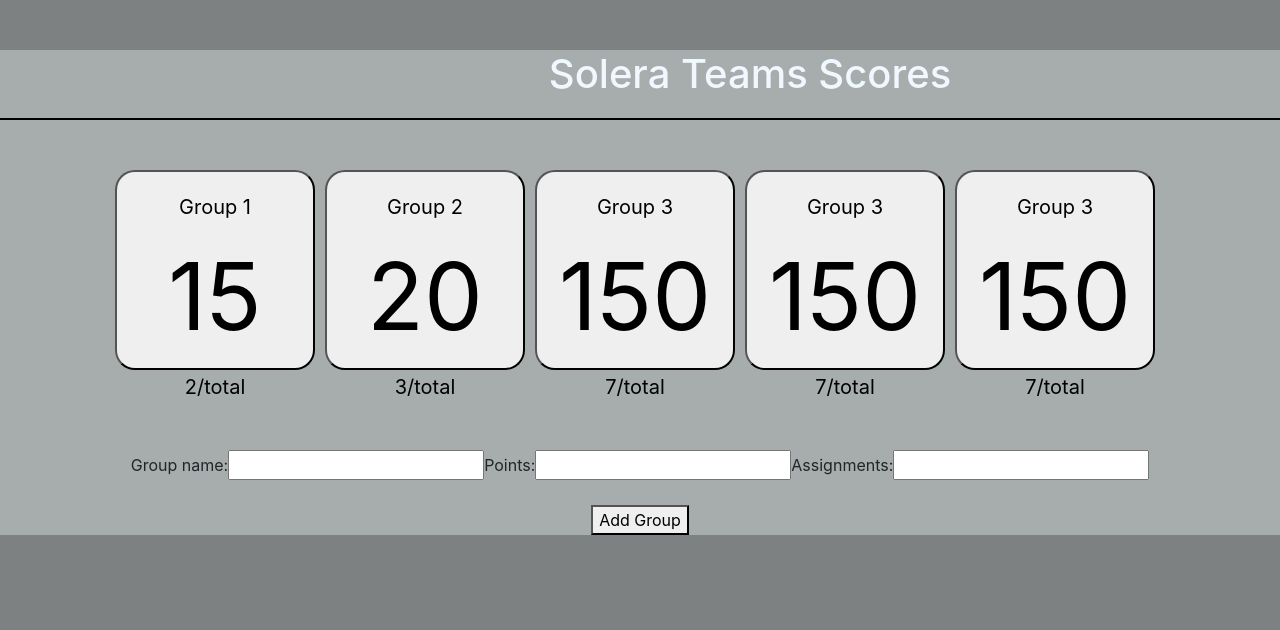
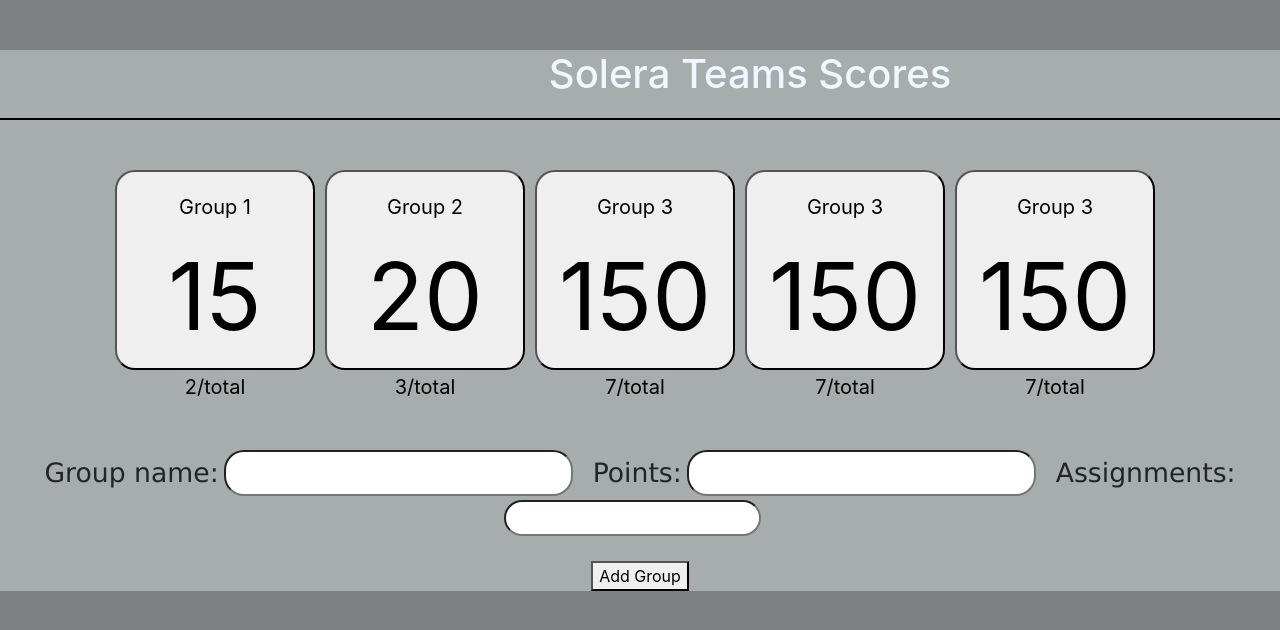
Before and after one commit to jndgoncalves/SoleraBootcampProject, a JavaScript app: page / in a window 1280 px wide. Shown: the top 630 px of the page. Built offline with nearby package versions, Linux system fonts and the light colour scheme; the HTML template or start-up script is replaced by a standard one.

Commit message:
css changes and stuff

```diff
--- /dev/null
+++ b/src/Components/NewGroup/GroupForm.css
@@ -0,0 +1,13 @@
+#textDiv input[type="number"],
+#textDiv input[type="text"]  {
+    margin-right: 20px;
+    margin-left: 5px;
+    border-radius: 20px;
+
+}
+
+#textDiv {
+    font-size: 20pt;
+    font-family:Verdana, Geneva, Tahoma, sans-serif;
+    font-style:bold;
+}
--- a/src/Components/NewGroup/GroupForm.js
+++ b/src/Components/NewGroup/GroupForm.js
@@ -1,14 +1,14 @@
-
+import "./GroupForm.css";
 
 const groupForm = () => {
     return <form>
-         <div>
-            <label>Group name:</label>
-            <input type="text"></input>
-            <label>Points:</label>
-            <input type="number"></input>
-            <label>Assignments:</label>
-            <input type="number"></input>
+         <div id="textDiv">
+            <label for="text">Group name:</label>
+            <input type="text" min="1" required="0"></input>
+            <label for="number">Points:</label>
+            <input type="number" min="0" id="point" required="0"></input>
+            <label for="number">Assignments:</label>
+            <input type="number" min="0" id="assignments" required="0"></input>
         </div>
         <div >
             <button type="submit">Add Group</button>
```
